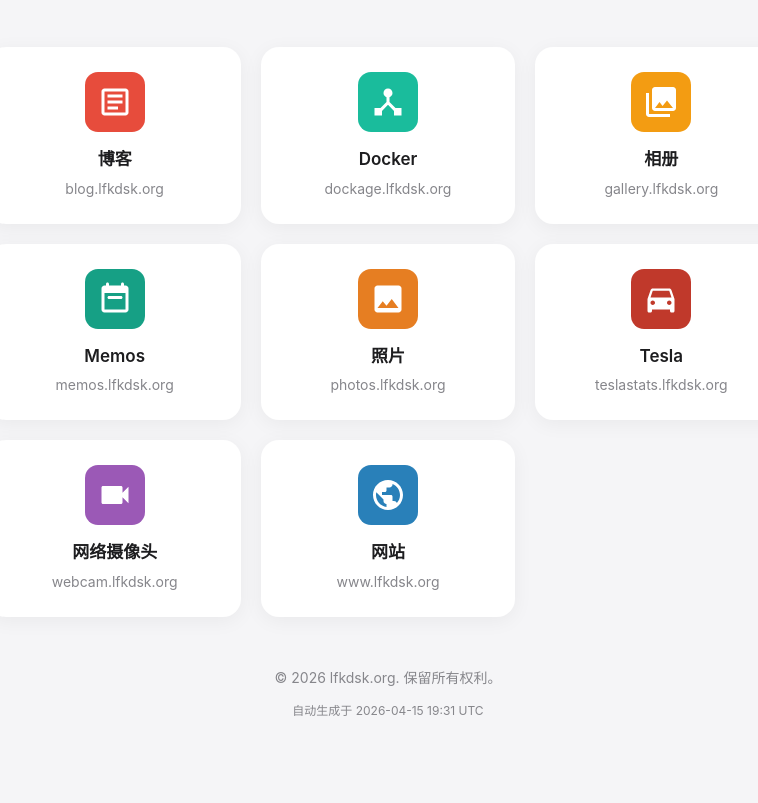
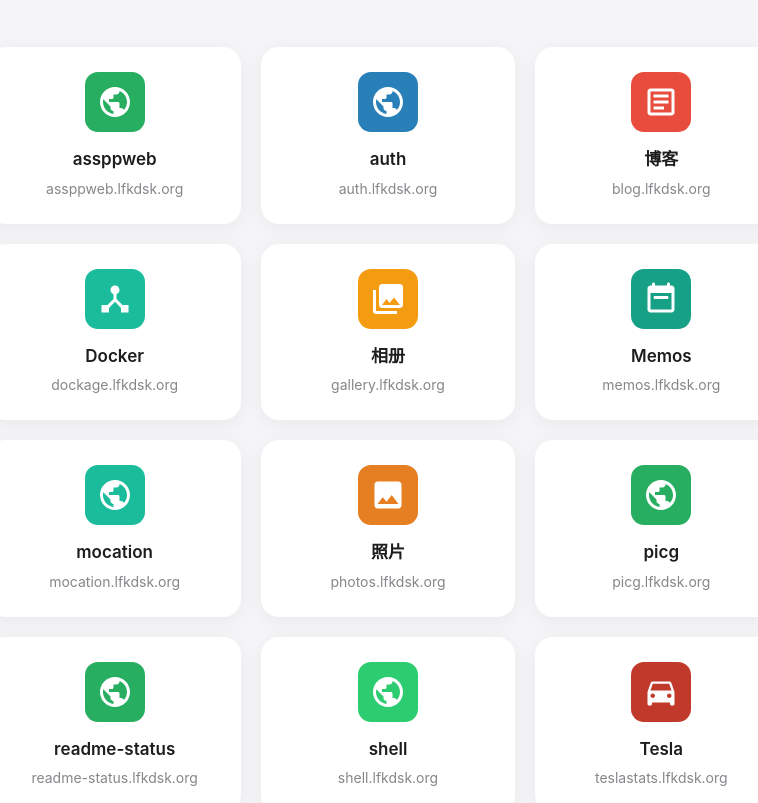
Before and after one commit to lfkdsk/homepage, a plain HTML site: page list.html in a window 1280 px wide. Shown: the part 187-990 px from the top of the page, without its empty margins (252-1010 px from the left). Before the commit the page ends 959 px from the top, so only its background shows below. Drawn offline with Linux system fonts and the light colour scheme.

Commit message:
chore: auto-update subdomain list

```diff
--- a/list.html
+++ b/list.html
@@ -93,6 +93,26 @@
         </header>
 
         <div class="grid">
+            <a href="https://assppweb.lfkdsk.org" class="card">
+                <div class="icon" style="background-color: #27ae60;">
+                    <svg xmlns="http://www.w3.org/2000/svg" viewBox="0 0 24 24" fill="white">
+                        <path d="M12 2C6.48 2 2 6.48 2 12s4.48 10 10 10 10-4.48 10-10S17.52 2 12 2zm-1 17.93c-3.95-.49-7-3.85-7-7.93 0-.62.08-1.21.21-1.79L9 15v1c0 1.1.9 2 2 2v1.93zm6.9-2.54c-.26-.81-1-1.39-1.9-1.39h-1v-3c0-.55-.45-1-1-1H8v-2h2c.55 0 1-.45 1-1V7h2c1.1 0 2-.9 2-2v-.41c2.93 1.19 5 4.06 5 7.41 0 2.08-.8 3.97-2.1 5.39z"/>
+                    </svg>
+                </div>
+                <div class="domain-name">assppweb</div>
+                <div class="full-domain">assppweb.lfkdsk.org</div>
+            </a>
+
+            <a href="https://auth.lfkdsk.org" class="card">
+                <div class="icon" style="background-color: #2980b9;">
+                    <svg xmlns="http://www.w3.org/2000/svg" viewBox="0 0 24 24" fill="white">
+                        <path d="M12 2C6.48 2 2 6.48 2 12s4.48 10 10 10 10-4.48 10-10S17.52 2 12 2zm-1 17.93c-3.95-.49-7-3.85-7-7.93 0-.62.08-1.21.21-1.79L9 15v1c0 1.1.9 2 2 2v1.93zm6.9-2.54c-.26-.81-1-1.39-1.9-1.39h-1v-3c0-.55-.45-1-1-1H8v-2h2c.55 0 1-.45 1-1V7h2c1.1 0 2-.9 2-2v-.41c2.93 1.19 5 4.06 5 7.41 0 2.08-.8 3.97-2.1 5.39z"/>
+                    </svg>
+                </div>
+                <div class="domain-name">auth</div>
+                <div class="full-domain">auth.lfkdsk.org</div>
+            </a>
+
             <a href="https://blog.lfkdsk.org" class="card">
                 <div class="icon" style="background-color: #e74c3c;">
                     <svg xmlns="http://www.w3.org/2000/svg" viewBox="0 0 24 24" fill="white">
@@ -133,6 +153,16 @@
                 <div class="full-domain">memos.lfkdsk.org</div>
             </a>
 
+            <a href="https://mocation.lfkdsk.org" class="card">
+                <div class="icon" style="background-color: #1abc9c;">
+                    <svg xmlns="http://www.w3.org/2000/svg" viewBox="0 0 24 24" fill="white">
+                        <path d="M12 2C6.48 2 2 6.48 2 12s4.48 10 10 10 10-4.48 10-10S17.52 2 12 2zm-1 17.93c-3.95-.49-7-3.85-7-7.93 0-.62.08-1.21.21-1.79L9 15v1c0 1.1.9 2 2 2v1.93zm6.9-2.54c-.26-.81-1-1.39-1.9-1.39h-1v-3c0-.55-.45-1-1-1H8v-2h2c.55 0 1-.45 1-1V7h2c1.1 0 2-.9 2-2v-.41c2.93 1.19 5 4.06 5 7.41 0 2.08-.8 3.97-2.1 5.39z"/>
+                    </svg>
+                </div>
+                <div class="domain-name">mocation</div>
+                <div class="full-domain">mocation.lfkdsk.org</div>
+            </a>
+
             <a href="https://photos.lfkdsk.org" class="card">
                 <div class="icon" style="background-color: #e67e22;">
                     <svg xmlns="http://www.w3.org/2000/svg" viewBox="0 0 24 24" fill="white">
@@ -141,6 +171,36 @@
                 </div>
                 <div class="domain-name">照片</div>
                 <div class="full-domain">photos.lfkdsk.org</div>
+            </a>
+
+            <a href="https://picg.lfkdsk.org" class="card">
+                <div class="icon" style="background-color: #27ae60;">
+                    <svg xmlns="http://www.w3.org/2000/svg" viewBox="0 0 24 24" fill="white">
+                        <path d="M12 2C6.48 2 2 6.48 2 12s4.48 10 10 10 10-4.48 10-10S17.52 2 12 2zm-1 17.93c-3.95-.49-7-3.85-7-7.93 0-.62.08-1.21.21-1.79L9 15v1c0 1.1.9 2 2 2v1.93zm6.9-2.54c-.26-.81-1-1.39-1.9-1.39h-1v-3c0-.55-.45-1-1-1H8v-2h2c.55 0 1-.45 1-1V7h2c1.1 0 2-.9 2-2v-.41c2.93 1.19 5 4.06 5 7.41 0 2.08-.8 3.97-2.1 5.39z"/>
+                    </svg>
+                </div>
+                <div class="domain-name">picg</div>
+                <div class="full-domain">picg.lfkdsk.org</div>
+            </a>
+
+            <a href="https://readme-status.lfkdsk.org" class="card">
+                <div class="icon" style="background-color: #27ae60;">
+                    <svg xmlns="http://www.w3.org/2000/svg" viewBox="0 0 24 24" fill="white">
+                        <path d="M12 2C6.48 2 2 6.48 2 12s4.48 10 10 10 10-4.48 10-10S17.52 2 12 2zm-1 17.93c-3.95-.49-7-3.85-7-7.93 0-.62.08-1.21.21-1.79L9 15v1c0 1.1.9 2 2 2v1.93zm6.9-2.54c-.26-.81-1-1.39-1.9-1.39h-1v-3c0-.55-.45-1-1-1H8v-2h2c.55 0 1-.45 1-1V7h2c1.1 0 2-.9 2-2v-.41c2.93 1.19 5 4.06 5 7.41 0 2.08-.8 3.97-2.1 5.39z"/>
+                    </svg>
+                </div>
+                <div class="domain-name">readme-status</div>
+                <div class="full-domain">readme-status.lfkdsk.org</div>
+            </a>
+
+            <a href="https://shell.lfkdsk.org" class="card">
+                <div class="icon" style="background-color: #2ecc71;">
+                    <svg xmlns="http://www.w3.org/2000/svg" viewBox="0 0 24 24" fill="white">
+                        <path d="M12 2C6.48 2 2 6.48 2 12s4.48 10 10 10 10-4.48 10-10S17.52 2 12 2zm-1 17.93c-3.95-.49-7-3.85-7-7.93 0-.62.08-1.21.21-1.79L9 15v1c0 1.1.9 2 2 2v1.93zm6.9-2.54c-.26-.81-1-1.39-1.9-1.39h-1v-3c0-.55-.45-1-1-1H8v-2h2c.55 0 1-.45 1-1V7h2c1.1 0 2-.9 2-2v-.41c2.93 1.19 5 4.06 5 7.41 0 2.08-.8 3.97-2.1 5.39z"/>
+                    </svg>
+                </div>
+                <div class="domain-name">shell</div>
+                <div class="full-domain">shell.lfkdsk.org</div>
             </a>
 
             <a href="https://teslastats.lfkdsk.org" class="card">
@@ -176,7 +236,7 @@
 
         <footer>
             <p>&copy; 2026 lfkdsk.org. 保留所有权利。</p>
-            <p style="font-size:12px;">自动生成于 2026-04-15 19:31 UTC</p>
+            <p style="font-size:12px;">自动生成于 2026-11-16 12:24 UTC</p>
         </footer>
     </div>
 </body>
```
